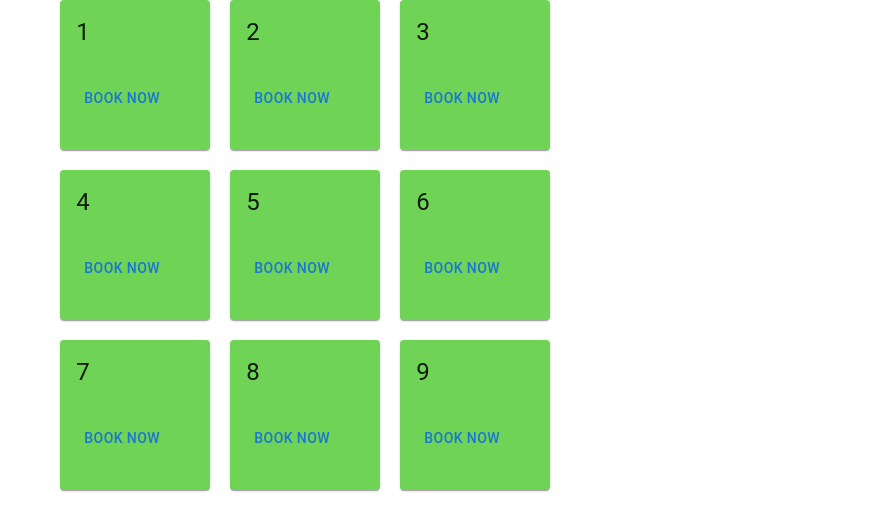
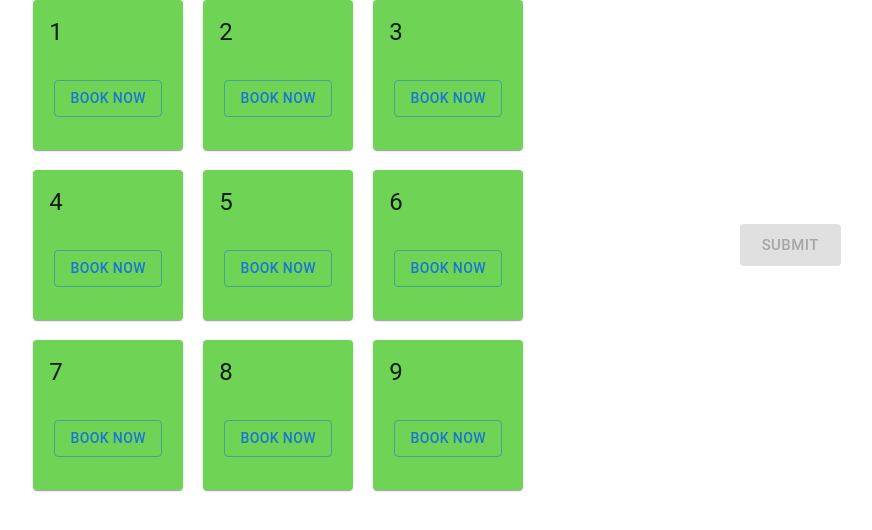
Before and after one commit to SunkissedWitch/booking_trainee_task, a React (Create React App) app: page / in a window 1280 px wide. Shown: the top 530 px of the page, without its empty margins (203-1075 px from the left). Built offline with nearby package versions, Linux system fonts and the light colour scheme.

Commit message:
changed slice redusers and add css

```diff
--- a/src/App.css
+++ b/src/App.css
@@ -1,7 +1,9 @@
 .paper {
+  width: 80%;
+  margin: auto;
   display: flex;
   flex-direction: row;
-  justify-content: space-evenly;
+  justify-content: space-around;
   align-items: center;
 }
 
@@ -13,6 +15,12 @@
 
   justify-content: center;
 }
-.frame > div {
-  background-color: rgb(111, 212, 86);
+.free {
+  background-color: rgb(111, 212, 86) !important;
 }
+.reserved {
+  background-color: yellow !important;
+}
+.booked {
+  background-color: crimson !important;
+}
--- a/src/App.js
+++ b/src/App.js
@@ -6,6 +6,7 @@ import { useSelector, useDispatch } from 'react-redux';
 import { SubmitButton } from './buttonSubmit';
 
 import { randomChoose } from "./helpers";
+import { Button } from '@mui/material';
 
 
 function App() {
@@ -28,7 +29,11 @@ function App() {
       </div>
 
       <div>
-        {rStatus && <SubmitButton handleClick={() => handleClick()} />}
+        {
+          rStatus
+            ? <SubmitButton handleClick={() => handleClick()} />
+            : <Button variant="contained" size="large" disabled> Submit </Button>
+        }
       </div>
     </div>
   );
--- a/src/Card.js
+++ b/src/Card.js
@@ -8,9 +8,11 @@ import {
   CardHeader
 } from '@mui/material';
 
+import './App.css';
+
 import {
   allExistingCounters,
-  addNewCounter,
+  setStatusReserved,
 } from './features/counter/counterSlice';
 
 const booking = (id) => {
@@ -23,33 +25,36 @@ const booking = (id) => {
 }
 
 
-
-
 export const CardBox = (props) => {
   const { item: ID } = props;
 
   const dispatch = useDispatch();
   const all = useSelector(allExistingCounters);
+  const currentID = all[ID];
 
-  console.log(`${ID}`, all[ID]);
+  console.log(`${currentID.id}`, currentID);
+
+  const cardColor = currentID.status;
 
   const [startCountdown, setStartCountdown] = useState(() => booking(all[ID]));
   const onClickCall = (prop) => {
-    dispatch(addNewCounter({ID: prop}));
+    dispatch(setStatusReserved({ID: prop}));
     setStartCountdown(true);
     console.log("click button")
   }
 
   return (
-  <Card sx={{ width: 150, height: 150 }}>
+  <Card
+  className={cardColor}
+  sx={{ width: 150, height: 150 }}>
     <CardHeader title={ID + 1}>
     </CardHeader>
 
-    <CardContent>
+    <CardContent sx={{ textAlign: 'center' }}>
       {
         startCountdown
           ? <CoundownTimer ID={ID} />
-          : <Button onClick={() => onClickCall(ID)}>Book now</Button>
+          : <Button variant="outlined" onClick={() => onClickCall(ID)}>Book now</Button>
       }
     </CardContent>
   </Card>
--- a/src/buttonSubmit.js
+++ b/src/buttonSubmit.js
@@ -8,7 +8,7 @@ return (
     <Button
       variant="contained"
       size="large"
-      onClick={() => handleClick()}>
+      onClick={handleClick}>
         Submit
       </Button>
   )
--- a/src/features/counter/countdownTimer.js
+++ b/src/features/counter/countdownTimer.js
@@ -3,8 +3,9 @@ import { useState, useEffect } from "react";
 import { useSelector, useDispatch } from 'react-redux';
 import {
   allExistingCounters,
-  clearCounter,
+  setStatusFree,
 } from '../../features/counter/counterSlice';
+import { Typography } from "@mui/material";
 
 
 export function CoundownTimer(props) {
@@ -24,7 +25,7 @@ export function CoundownTimer(props) {
     if (counter <= 0) {
       console.log("stop count");
       setStartCountdown(false);
-      dispatch(clearCounter({ID: ID}));
+      dispatch(setStatusFree({ID: ID}));
       return;
     }
     const timer = counter > 0 && setInterval(() => setCounter(counter - 1), 1000);
@@ -32,8 +33,8 @@ export function CoundownTimer(props) {
   }, [counter, startCountdown]);
 
   return (
-    <div>
-      <div>{formatingTime(counter)}</div>
-    </div>
+    <Typography>
+     {formatingTime(counter)}
+    </Typography>
   );
 }
--- a/src/features/counter/counterSlice.js
+++ b/src/features/counter/counterSlice.js
@@ -4,12 +4,10 @@ const SECONDS = 30;
 
 export const boxes = Array.from(Array(9), (_, i) => ( {id: i, status: 'free'} ));
 
-
 const initialState = {
   counters: boxes,
   reserve: false,
 };
-console.log("initialState", initialState)
 // The function below is called a thunk and allows us to perform async logic. It
 // can be dispatched like a regular action: `dispatch(incrementAsync(10))`. This
 // will call the thunk with the `dispatch` function as the first argument. Async
@@ -30,20 +28,38 @@ export const counterSlice = createSlice({
   // The `reducers` field lets us define reducers and generate associated actions
   reducers: {
 
-    addNewCounter: (state, action) => {
-      const newCounterId = action.payload.ID;
+    setStatusReserved: (state, action) => {
+      const counterId = action.payload.ID;
       const date = new Date().getTime() + SECONDS * 1000;
-      state.counters[newCounterId] = { ...state.counters[newCounterId], time: date, counting: true, status: "reserved" };
+
+      state.counters[counterId] = {
+        ...state.counters[counterId],
+        time: date,
+        counting: true,
+        status: "reserved"
+      };
+
       state.reserve = true;
-      console.log(state.reserve);
     },
 
-    clearCounter: (state, action) => {
+    setStatusFree: (state, action) => {
       const counterId = action.payload.ID;
       // const status=true ? "booked" : "canceled";
-      state.counters[counterId] = { ...state.counters[counterId], time: 0, counting: false};
+      state.counters[counterId] = {
+        ...state.counters[counterId],
+        time: 0,
+        counting: false,
+        status: "free"
+      };
+
+      state.reserve = false;
     },
 
+    setStatusBooked: (state, action) => {
+      const counterId = action.payload.ID;
+      state.counters[counterId] = { ...state.counters[counterId], time: 0, counting: false, status: "booked" };
+      state.reserve = false;
+    },
     // increment: (state) => {
     //   // Redux Toolkit allows us to write "mutating" logic in reducers. It
     //   // doesn't actually mutate the state because it uses the Immer library,
@@ -73,7 +89,7 @@ export const counterSlice = createSlice({
   // },
 });
 
-export const { half, addNewCounter, clearCounter } = counterSlice.actions;
+export const { half, setStatusReserved, setStatusFree } = counterSlice.actions;
 
 // The function below is called a selector and allows us to select a value from
 // the state. Selectors can also be defined inline where they're used instead of
```
